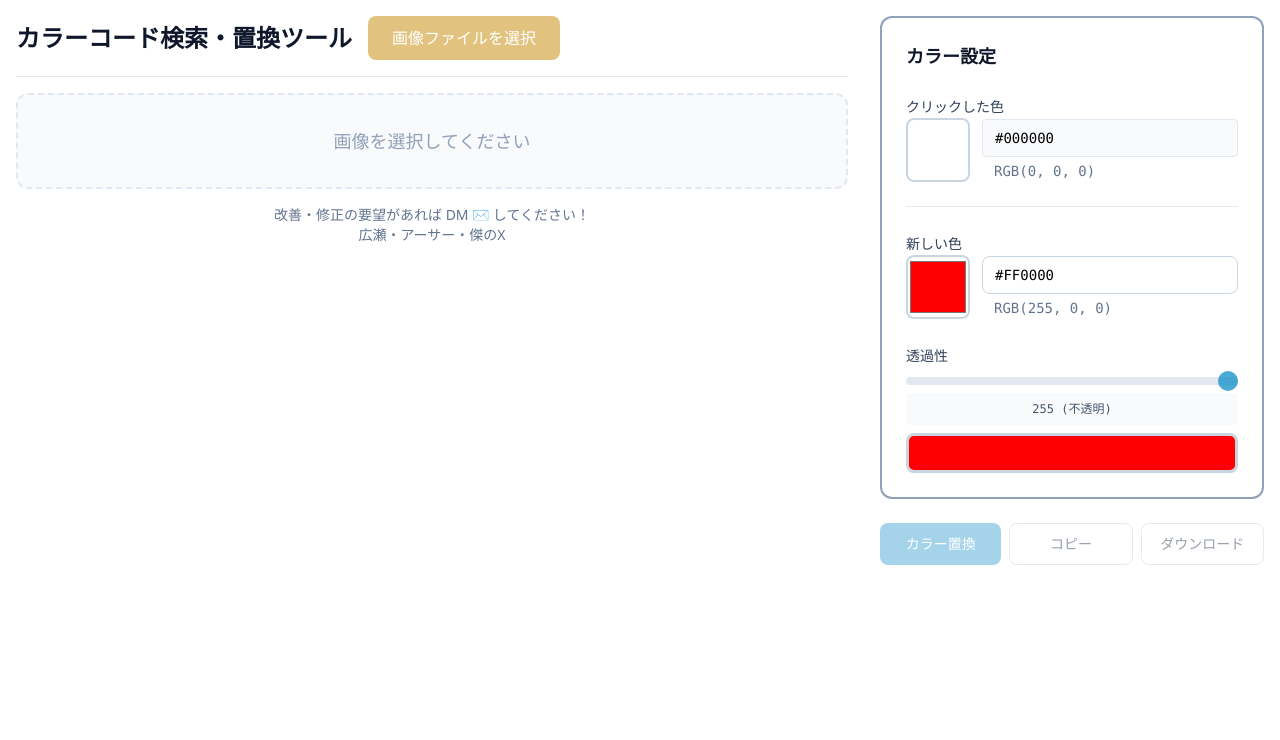
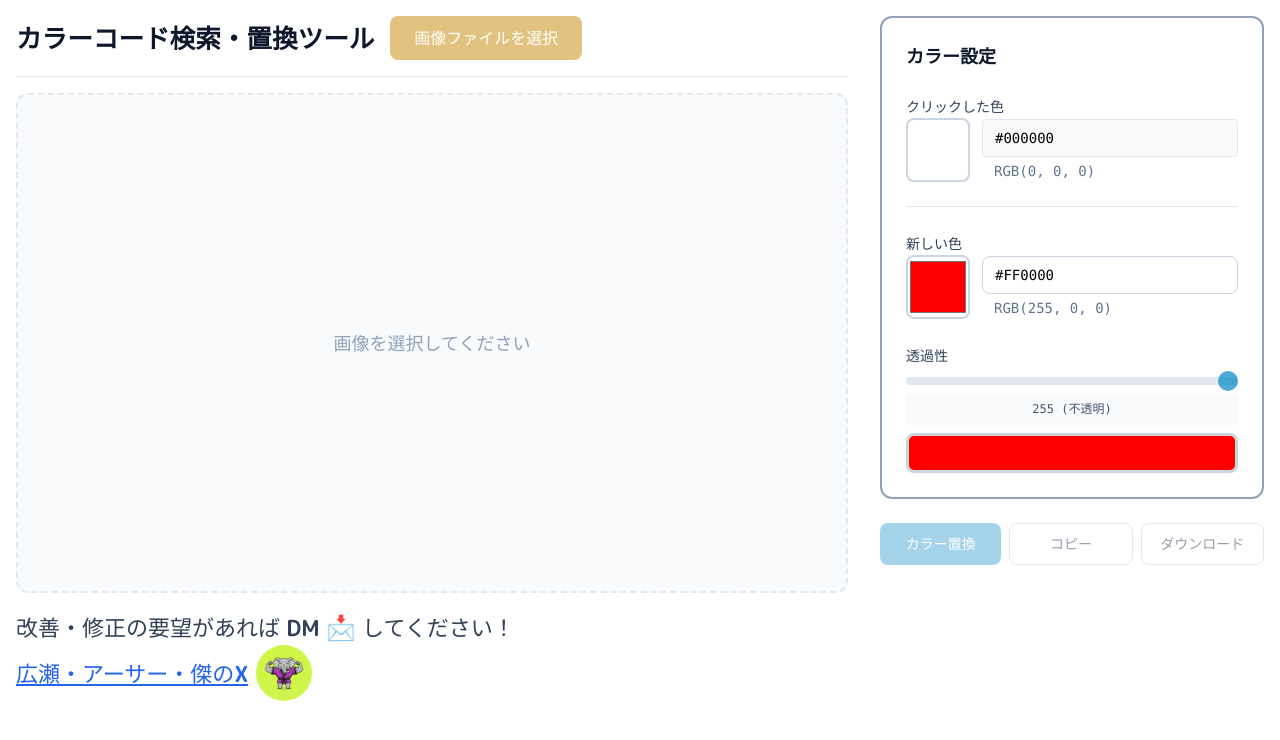
Before and after one commit to hirose-suguru/image_processing, a website: page public/index.html in a window 1280 px wide. Drawn offline with Linux system fonts and the light colour scheme.

Commit message:
Add author footer with profile icon and improve UI layout
- Add footer section with DM request message and X profile link
- Add circular profile icon next to X link
- Move info message to right side of header
- Adjust font sizes and improve visibility of DM emoji

Co-Authored-By: Claude Opus 4.5 <noreply@anthropic.com>

```diff
--- a/public/index.html
+++ b/public/index.html
@@ -34,8 +34,10 @@
             <!-- Left Column: Header + Image Preview Area -->
             <div class="flex-1 w-full space-y-4">
                 <!-- Header -->
-                <header class="border-b border-slate-200 pb-4 flex items-center gap-4 flex-wrap">
-                    <h1 class="text-2xl font-semibold text-slate-900" style="font-family: 'M PLUS Rounded 1c', sans-serif;">カラーコード検索・置換ツール</h1>
+                <header class="border-b border-slate-200 pb-4 flex items-center gap-4 flex-wrap justify-between">
+                    <div class="flex items-center gap-4 flex-wrap">
+                        <h1 class="font-semibold text-slate-900" style="font-family: 'M PLUS Rounded 1c', sans-serif; font-size: 1.60rem;"
+                            >カラーコード検索・置換ツール</h1>
                         <!-- File Input Button -->
                         <input type="file" id="fileInput" accept="image/png, image/jpeg, image/jpg" class="hidden">
                         <button onclick="document.getElementById('fileInput').click()"
@@ -43,19 +45,23 @@
                                 style="background-color: rgba(195, 135, 1, 0.5);">
                             画像ファイルを選択
                         </button>
+                    </div>
                     <p class="text-slate-600 text-sm bg-slate-50 px-3 py-2 rounded border border-slate-200 max-w-xs" id="infoMessage"></p>
                 </header>
 
                 <!-- Canvas Section -->
-                <div class="border-2 border-dashed border-slate-200 rounded-xl min-h-[400px] flex items-center justify-center bg-slate-50 overflow-auto p-8">
+                <div class="border-2 border-dashed border-slate-200 rounded-xl min-h-[500px] flex items-center justify-center bg-slate-50 overflow-auto p-8">
                     <span class="text-slate-400 text-lg" id="placeholderText">画像を選択してください</span>
-                    <canvas id="canvas" class="max-w-full max-h-[500px] cursor-crosshair hidden"></canvas>
+                    <canvas id="canvas" class="max-w-full max-h-[600px] cursor-crosshair hidden"></canvas>
                 </div>
 
                 <!-- Footer Info -->
-                <div class="text-center text-slate-500 text-sm pt-2">
-                    <p>改善・修正の要望があれば DM ✉️ してください！</p>
-                    <p><a href="https://x.com/suguru_hirose" target="_blank" rel="noopener noreferrer" class="text-blue-500 hover:text-blue-600 hover:underline">広瀬・アーサー・傑のX</a></p>
+                <div class="text-left pt-2" style="font-family: 'M PLUS Rounded 1c', sans-serif; font-size: 1.375rem;">
+                    <p class="text-slate-700">改善・修正の要望があれば DM <span style="font-size: 1.5rem;">📩</span> してください！</p>
+                    <p class="flex items-center gap-2">
+                        <a href="https://x.com/hirose_suguru" target="_blank" rel="noopener noreferrer" style="color: #2563eb; text-decoration: underline;">広瀬・アーサー・傑のX</a>
+                        <img src="icon_1.jpg" alt="広瀬・アーサー・傑" style="width: 56px; height: 56px; border-radius: 50%; object-fit: cover;">
+                    </p>
                 </div>
             </div>
 
```
Also changed, not shown: public/icon_1.jpg (added). Lines whose indentation alone changed are shown as unchanged.
